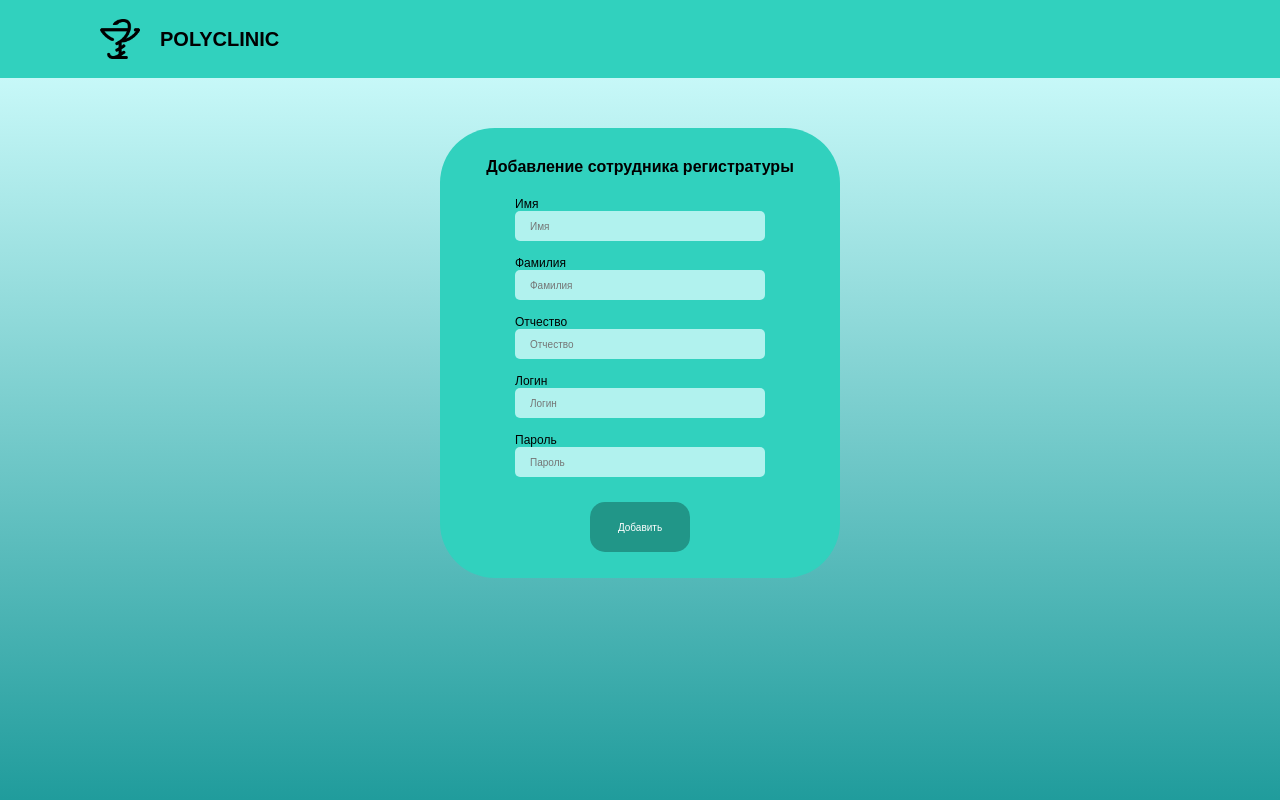
After one commit to L1Z3B3ZE/PNSS, a PHP site: template views/site/add_employee.php in a window 1280 px wide. The commit adds this page. Run offline with PHP 8.4, Linux system fonts and the light colour scheme; the template is opened without the code that fills it, so the values that code supplies are empty.

Commit message:
реализация добавления сотрудника регистратуры администратором

```diff
--- a/app/Model/User.php
+++ b/app/Model/User.php
@@ -14,7 +14,9 @@ class User extends Model implements IdentityInterface
     protected $fillable = [
         'name',
         'login',
-        'password'
+        'password',
+        'surname',
+        'patronymic'
     ];
 
     protected static function booted()
--- a/config/app.php
+++ b/config/app.php
@@ -7,5 +7,6 @@ return [
     //Классы для middleware
     'routeMiddleware' => [
         'auth' => \Middlewares\AuthMiddleware::class,
+        'roleAdmin' => \Middlewares\RoleAdminMiddleware::class,
     ]
 ];
--- a/public/css/style.css
+++ b/public/css/style.css
@@ -168,6 +168,60 @@ main {
     color: white;
 }
 
+.add_employee_content{
+    display: flex;
+    align-items: center;
+    min-height: calc(100vh - 78px); /* высота хэдера */
+    flex-direction: column;
+    padding-top: 50px;
+}
+
+.add_employee_form{
+    padding-top: 30px;
+    display: flex;
+    flex-direction: column;
+    width: 400px;
+    height: 450px;
+    background-color: #31D1BE;
+    align-items: center;
+    border-radius: 55px;
+}
+
+.add_input{
+    width: 250px;
+    height: 20px;
+    background-color: #B1F2EE;
+    border-radius: 5px;
+    padding: 15px;
+    font-size: 10px;
+}
+
+.button_add_employee{
+    background-color: #219688;
+    border-radius: 15px;
+    margin-top: 25px;
+    width: 100px;
+    height: 50px;
+    color: white;
+    font-size: 10px;
+    cursor: pointer;
+}
+
+.add_form_label{
+    font-size: 12px;
+    margin-top: 15px;
+}
+
+.add_form_title{
+    font-size: 16px;
+}
+
+.message{
+    margin-top: 5px;
+    font-size: 16px;
+    color: darkred;
+    border-bottom: 1px solid darkred;
+}
 
 .employee_button{
     background-color: #219688;
--- a/routes/web.php
+++ b/routes/web.php
@@ -6,5 +6,6 @@ Route::add('GET', '/mainPage', [Controller\Site::class, 'homepage'])
     ->middleware('auth');
 Route::add(['GET', 'POST'], '/signup', [Controller\Site::class, 'signup']);
 Route::add(['GET', 'POST'], '/login', [Controller\Site::class, 'login']);
-Route::add('GET', '/logout', [Controller\Site::class, 'logout'])->middleware('auth');
+Route::add('GET', '/logout', [Controller\Site::class, 'logout'])->middleware('auth');;
 Route::add('GET', '/home', [Controller\Site::class, 'index']);
+Route::add(['GET', 'POST'], '/addEmployee', [Controller\Admin::class, 'addEmployee'])->middleware('auth', 'roleAdmin');
--- /dev/null
+++ b/views/site/add_employee.php
@@ -0,0 +1,41 @@
+<?php
+
+if (app()->auth::checkRole()):
+    ?>
+    <div class="add_employee_content">
+        <form method="post" class="add_employee_form">
+            <h2 class="add_form_title">Добавление сотрудника регистратуры</h2>
+            <h3 class="message"><?= $message ?? ''; ?></h3>
+            <div class="input-group">
+                <label class="add_form_label">Имя</label>
+                <input class="add_input" type="text" name="name" placeholder="Имя">
+            </div>
+            <div class="input-group">
+                <label class="add_form_label">Фамилия</label>
+                <input class="add_input" type="text" name="surname" placeholder="Фамилия">
+            </div>
+            <div class="input-group">
+                <label class="add_form_label">Отчество</label>
+                <input class="add_input" type="text" name="patronymic" placeholder="Отчество">
+            </div>
+            <div class="input-group">
+                <label class="add_form_label">Логин</label>
+                <input class="add_input" type="text" name="login" placeholder="Логин">
+            </div>
+            <div class="input-group">
+                <label class="add_form_label">Пароль</label>
+                <input class="add_input" type="password" name="password" placeholder="Пароль">
+            </div>
+
+            <button class="button_add_employee">Добавить</button>
+        </form>
+    </div>
+<?php
+
+else:
+    ?>
+    <p>not admin start page</p>
+<?php
+endif;
+?>
+</div>
--- a/views/site/main_page.php
+++ b/views/site/main_page.php
@@ -5,7 +5,8 @@ if (app()->auth::checkRole()):
     <div class="admin_content">
         <div class="admin_title">
             <h3>Сотрудники регистратуры</h3>
-            <button class="add_employee_button"><a href="#">Добавить</a></button>
+            <button class="add_employee_button"><a href="<?= app()->route->getUrl('/addEmployee') ?>"
+                                                   class="button_add_link">Добавить</a></button>
         </div>
         <ol>
             <?php
```
Also changed, not shown: app/Controller/Admin.php (added, +24 -0 lines), app/Middlewares/RoleAdminMiddleware.php (added, +16 -0 lines), core/Src/Auth/Auth.php (+7 -0 lines).
